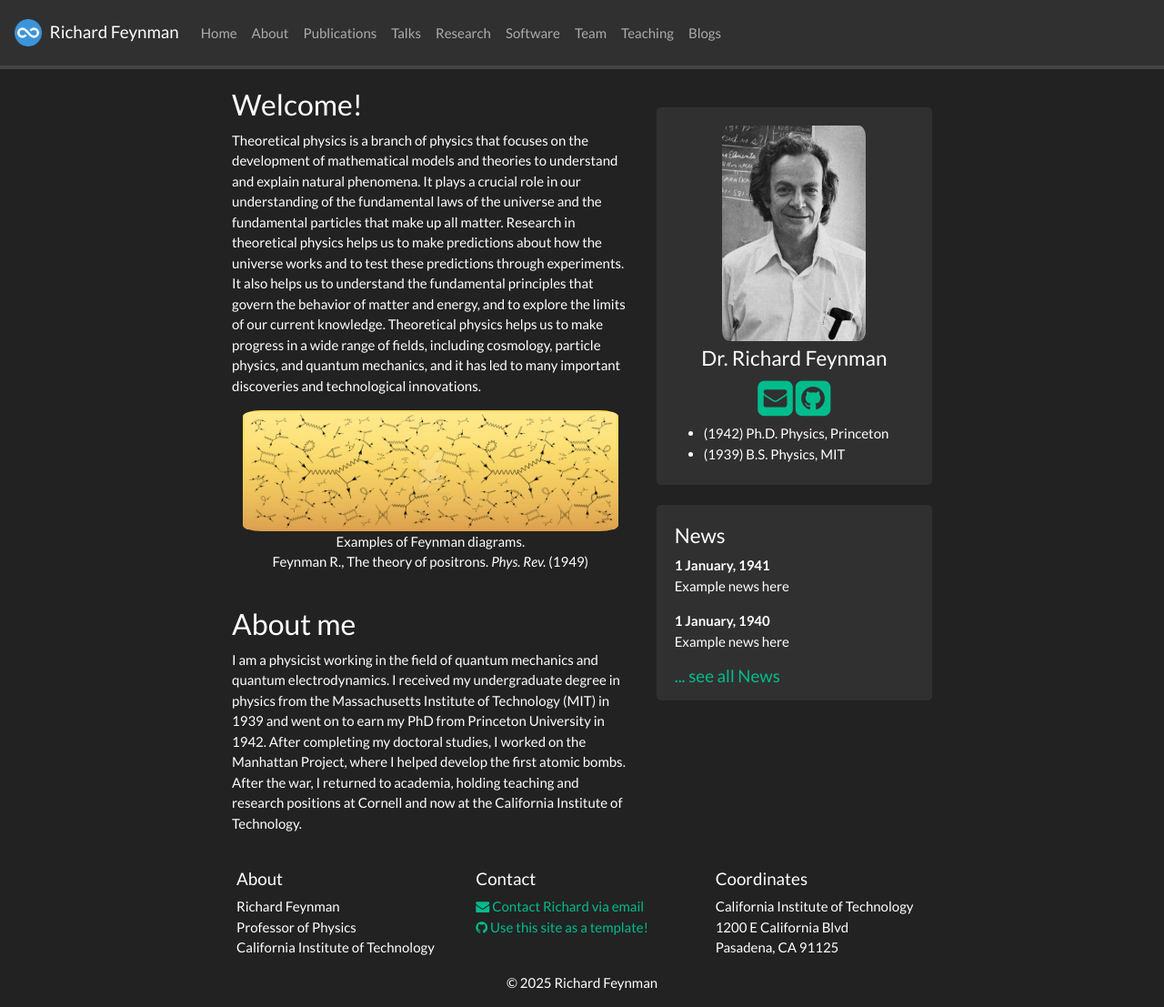
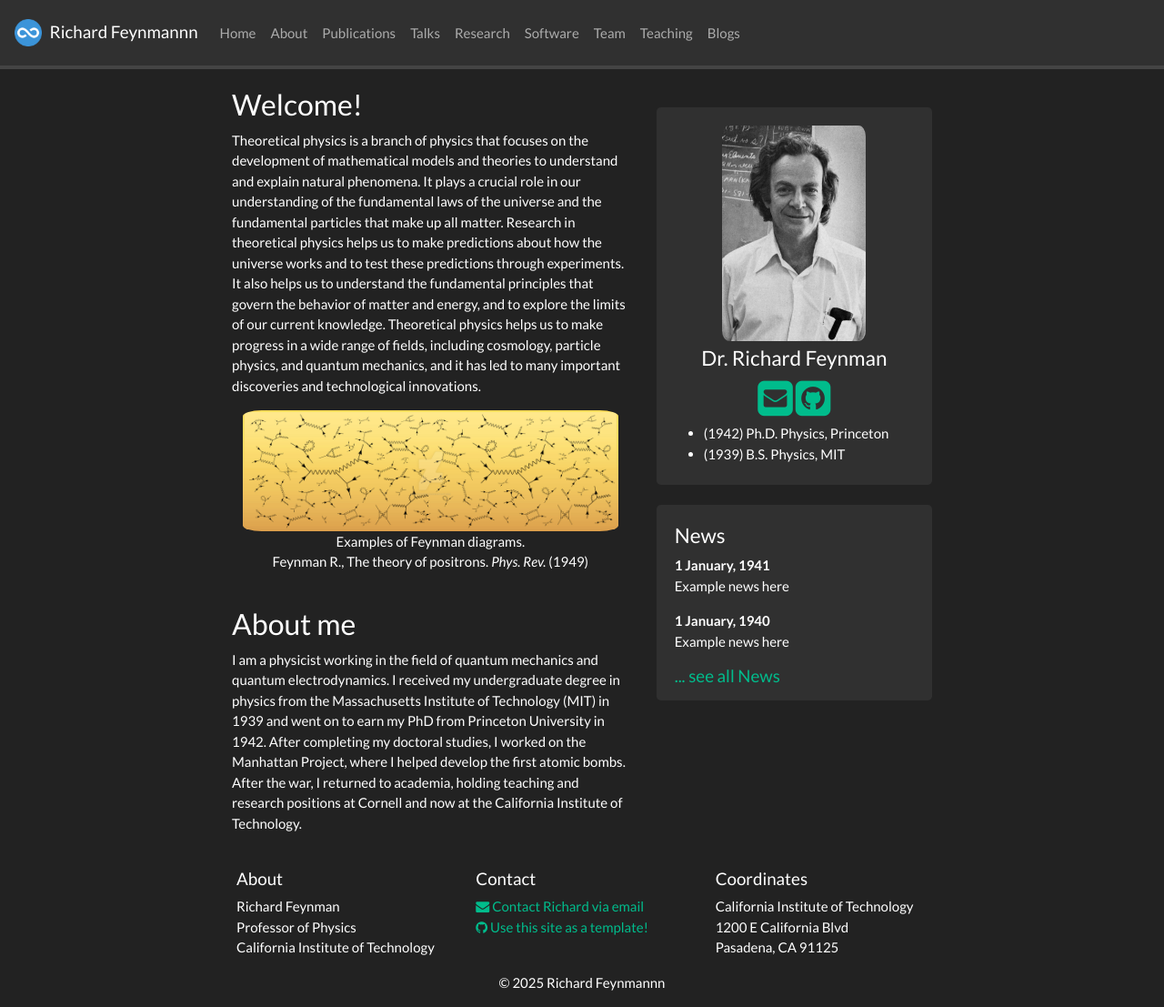
Before and after one commit to qucangyu/Test, a Jekyll site: the page built from _pages/home.md, in a window 1280 px wide and 1107 px high. Shown: the whole window at 91% size. Built offline with Jekyll 4.4.1, drawn with Linux system fonts in a browser that asks for light colours; nearby versions of some CDN libraries; a style sheet for code colours, icons or effects is not loaded.

Commit message:
Update _config.yml

```diff
--- a/_config.yml
+++ b/_config.yml
@@ -1,5 +1,5 @@
 # Site settings
-title: Richard Feynman
+title: Richard Feynmannn
 email: richard@university.edu
 description: Academic webpage of Dr. Richard Feynman
 baseurl: ""
```
